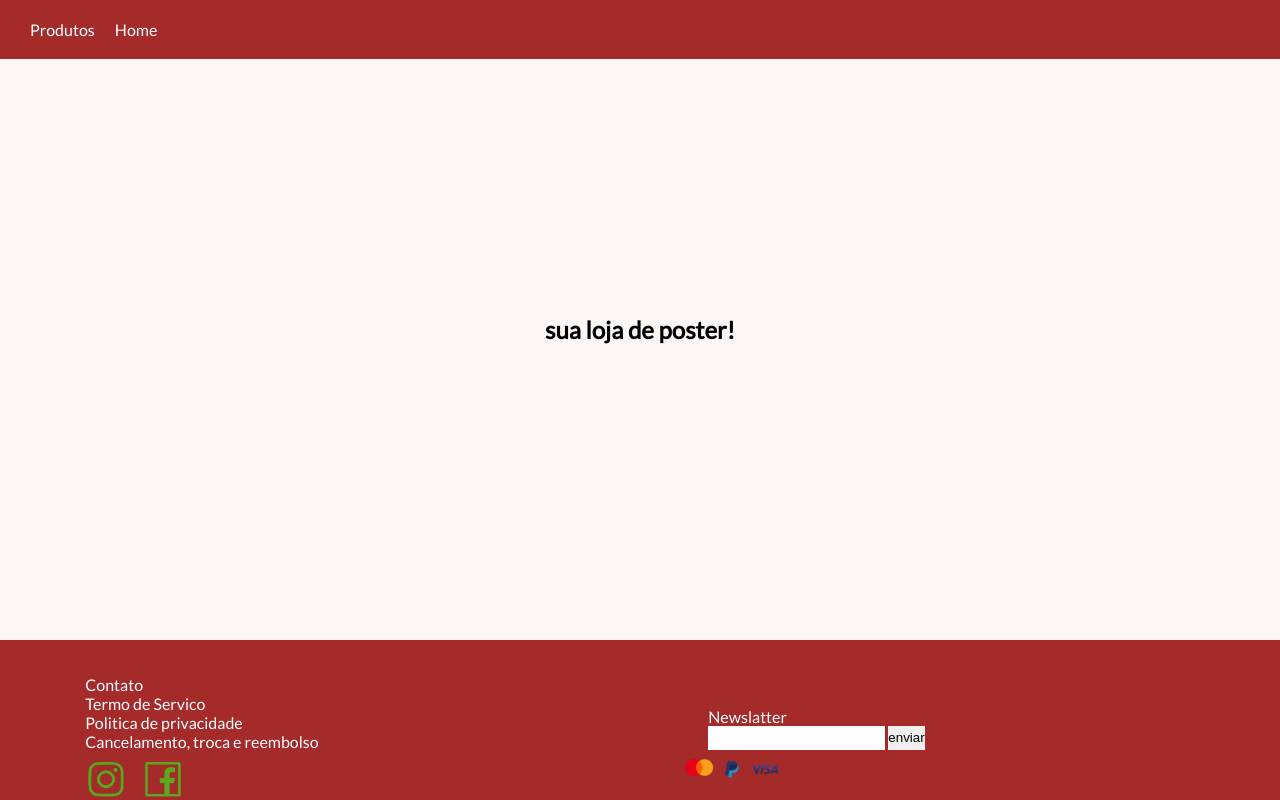
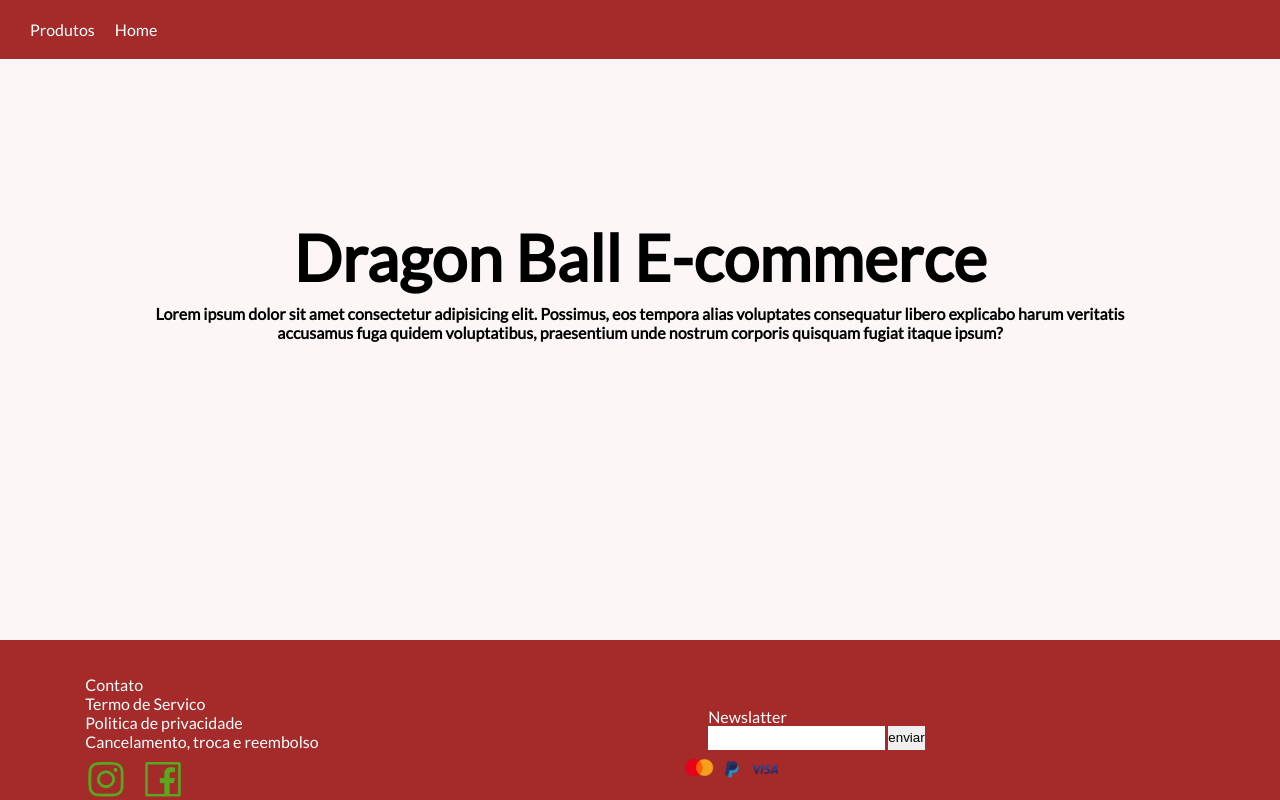
Before and after one commit to JohnClaudio/fundamentos-web, a plain HTML site: page Dragon Ball Z (CSS-FLEXBOX)/index.html in a window 1280 px wide. Drawn offline with Linux system fonts and the light colour scheme.

Commit message:
corrigindo css

```diff
--- a/Dragon Ball Z (CSS-FLEXBOX)/assets/css/style.css
+++ b/Dragon Ball Z (CSS-FLEXBOX)/assets/css/style.css
@@ -15,7 +15,21 @@ body {
     text-decoration: none;
     position: relative;
 }
+.home{
+    width: 80vw;
+    display: flex;
+    flex-direction: column;
+    margin: 10% auto auto auto;
 
+}
+
+.home figure img{
+    width: 40%;
+    height: 40%;
+}
+.home h1{
+    font-size: 4rem;
+}
 .navbar ul {
     background-color: brown;
     padding: 20px;
@@ -44,10 +58,7 @@ body {
 .hidden {
     display: none;
 }
-h1{
-    text-align: center;
-    margin-top:20%;
-}
+
 /*CONTAINER IMAGEM*/
 .cardImages {
 
@@ -58,6 +69,7 @@ h1{
     margin: 1px;
 
 }
+
 
 .card {
     margin: 2px;
@@ -86,6 +98,7 @@ h1{
     text-align: left;
 
 }
+
 
 footer {
     background: brown;
@@ -126,6 +139,7 @@ form>input {
     width: 40vw;
 }
 
+
 /*CLASSES AUXILIARES*/
 .mt-3 {
     margin-top: 1vh;
@@ -143,6 +157,9 @@ form>input {
     justify-content: space-evenly;
 }
 
+.text-center{
+    text-align: center;
+}
 .ml {
     margin-left: 5%;
 }
--- a/Dragon Ball Z (CSS-FLEXBOX)/index.html
+++ b/Dragon Ball Z (CSS-FLEXBOX)/index.html
@@ -22,7 +22,15 @@
 </body>
 <main>
     <section>
-     <h1>sua loja de poster!</h1>
+
+
+<div class="home">
+
+     <h1 class="mt-5 text-center">Dragon Ball E-commerce</h1>
+     <h4 class="mt-3 text-center">
+         Lorem ipsum dolor sit amet consectetur adipisicing elit. Possimus, eos tempora alias voluptates consequatur libero explicabo harum veritatis accusamus fuga quidem voluptatibus, praesentium unde nostrum corporis quisquam fugiat itaque ipsum?
+     </h4>
+    </div>
 </main>
 
 <footer class="flex-column">
```
Also changed, not shown: Dragon Ball Z (CSS-FLEXBOX)/produtos.html (+1 -1 lines).
